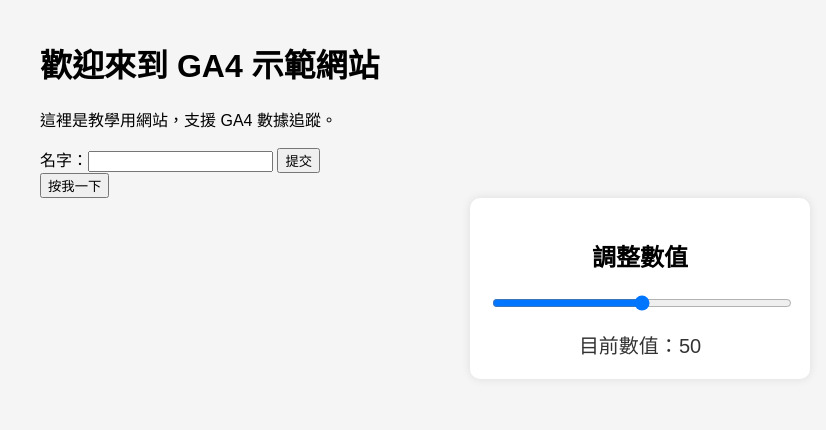
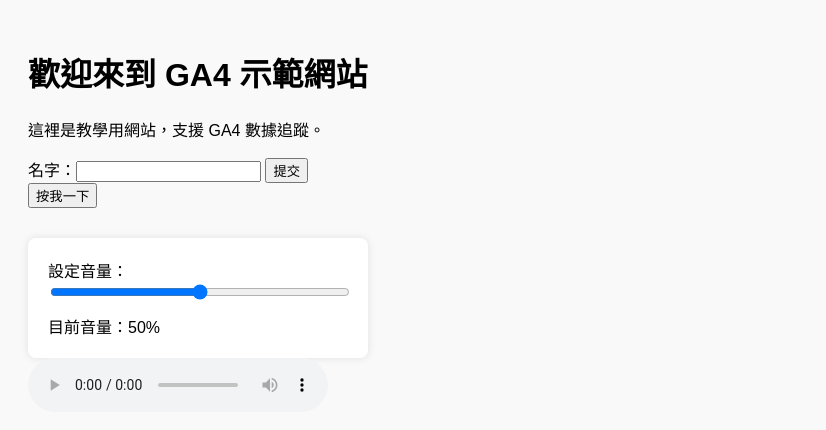
Before and after one commit to Stellice87/114test2, a plain HTML site: page index.html in a window 1280 px wide. Shown: the whole page, without its empty margins (0-826 px from the left). Drawn offline with Linux system fonts and the light colour scheme.

Commit message:
Update index.html

```diff
--- a/index.html
+++ b/index.html
@@ -3,7 +3,6 @@
 <head>
   <meta charset="UTF-8">
   <title>GA4 教學示範網站</title>
-  <!-- 將下面的 G-XXXXXXXXXX 換成你的 GA4 追蹤碼 -->
 
   <!-- Google tag (gtag.js) -->
   <script async src="https://www.googletagmanager.com/gtag/js?id=G-V14KKZX84H"></script>
@@ -11,24 +10,23 @@
     window.dataLayer = window.dataLayer || [];
     function gtag(){dataLayer.push(arguments);}
     gtag('js', new Date());
-
     gtag('config', 'G-V14KKZX84H');
   </script>
+
   <style>
     body {
       font-family: Arial, sans-serif;
-      margin: 40px;
-      background-color: #f5f5f5;
+      padding: 20px;
+      background-color: #f9f9f9;
     }
 
     .slider-container {
+      margin-top: 30px;
+      background: #fff;
+      padding: 20px;
+      border-radius: 8px;
+      box-shadow: 0 0 8px rgba(0, 0, 0, 0.1);
       width: 300px;
-      margin: auto;
-      padding: 20px;
-      background-color: white;
-      box-shadow: 0 0 10px rgba(0,0,0,0.1);
-      border-radius: 10px;
-      text-align: center;
     }
 
     input[type="range"] {
@@ -36,46 +34,69 @@
     }
 
     .value-display {
-      margin-top: 15px;
-      font-size: 20px;
-      color: #333;
+      margin-top: 10px;
+      font-size: 16px;
     }
   </style>
 </head>
 <body>
+
   <h1>歡迎來到 GA4 示範網站</h1>
   <p>這裡是教學用網站，支援 GA4 數據追蹤。</p>
+
+  <!-- 表單 -->
   <form id="myForm">
     <label>名字：<input name="name" /></label>
     <button type="submit">提交</button>
   </form>
+
+  <!-- 按鈕 -->
   <button id="testButton">按我一下</button>
 
+  <!-- 音量拉桿 -->
+  <div class="slider-container">
+    <label for="volumeSlider">設定音量：</label>
+    <input type="range" id="volumeSlider" min="0" max="100" value="50" />
+    <div class="value-display">目前音量：<span id="volumeValue">50</span>%</div>
+  </div>
+
+  <!-- 模擬音訊元素（實際開發中可控制 audio 元件） -->
+  <audio id="sampleAudio" src="https://www.soundhelix.com/examples/mp3/SoundHelix-Song-1.mp3" controls></audio>
+
   <script>
+    // 表單追蹤
     document.getElementById('myForm').addEventListener('submit', function(e){
       e.preventDefault();
       gtag('event', 'form_submit', {form_id: 'myForm'});
       alert('GA4 表單提交事件已發送');
     });
 
+    // 按鈕追蹤
     document.getElementById('testButton').addEventListener('click', function(){
       gtag('event', 'button_click', {button_id: 'testButton'});
       alert('GA4 按鈕點擊事件已發送');
     });
+
+    // 音量拉桿控制
+    const volumeSlider = document.getElementById('volumeSlider');
+    const volumeValue = document.getElementById('volumeValue');
+    const audio = document.getElementById('sampleAudio');
+
+    volumeSlider.addEventListener('input', function () {
+      const vol = this.value;
+      volumeValue.textContent = vol;
+      audio.volume = vol / 100;  // 設定音量
+    });
+
+    volumeSlider.addEventListener('change', function () {
+      const vol = this.value;
+      gtag('event', 'volume_change', {
+        control_id: 'volumeSlider',
+        volume_level: vol
+      });
+      alert('GA4 音量變更事件已發送：' + vol);
+    });
   </script>
-  <div class="slider-container">
-    <h2>調整數值</h2>
-    <input type="range" id="slider" min="0" max="100" value="50">
-    <div class="value-display">目前數值：<span id="slider-value">50</span></div>
-  </div>
 
-  <script>
-    const slider = document.getElementById("slider");
-    const output = document.getElementById("slider-value");
-
-    slider.oninput = function () {
-      output.textContent = this.value;
-    }
-  </script>
 </body>
 </html>
```
Lines whose indentation alone changed are shown as unchanged.
